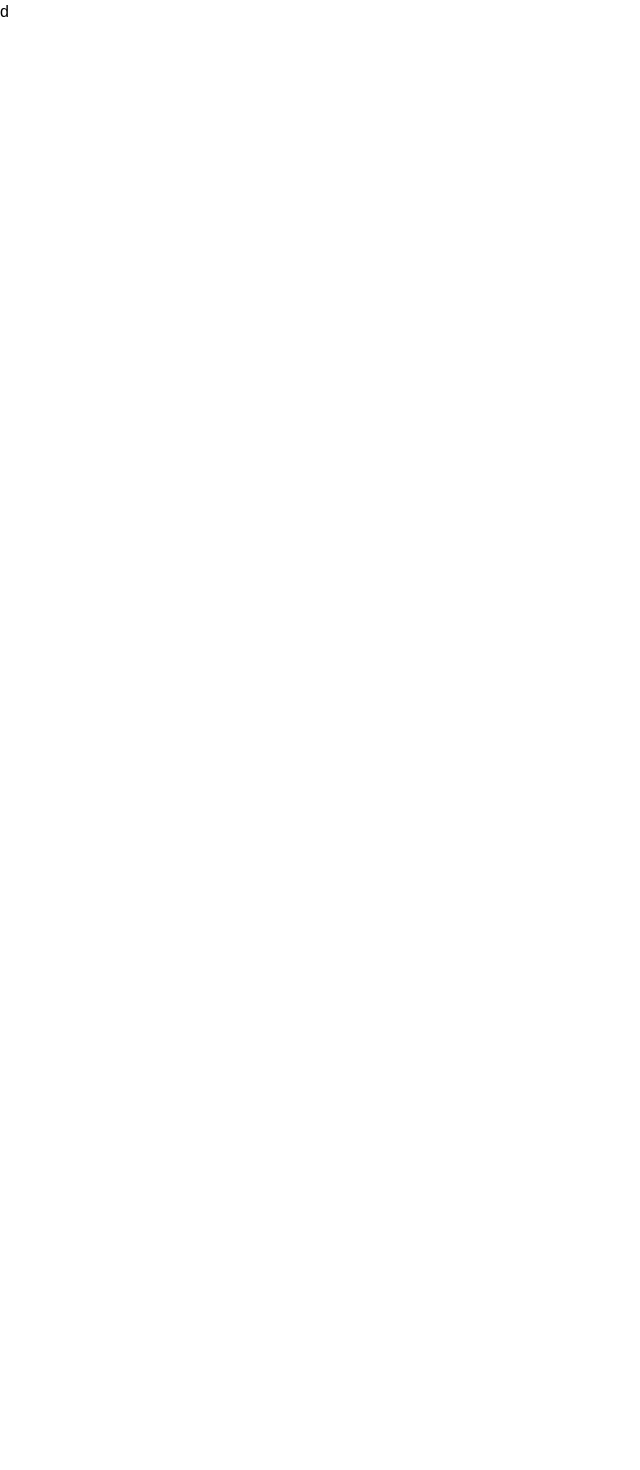
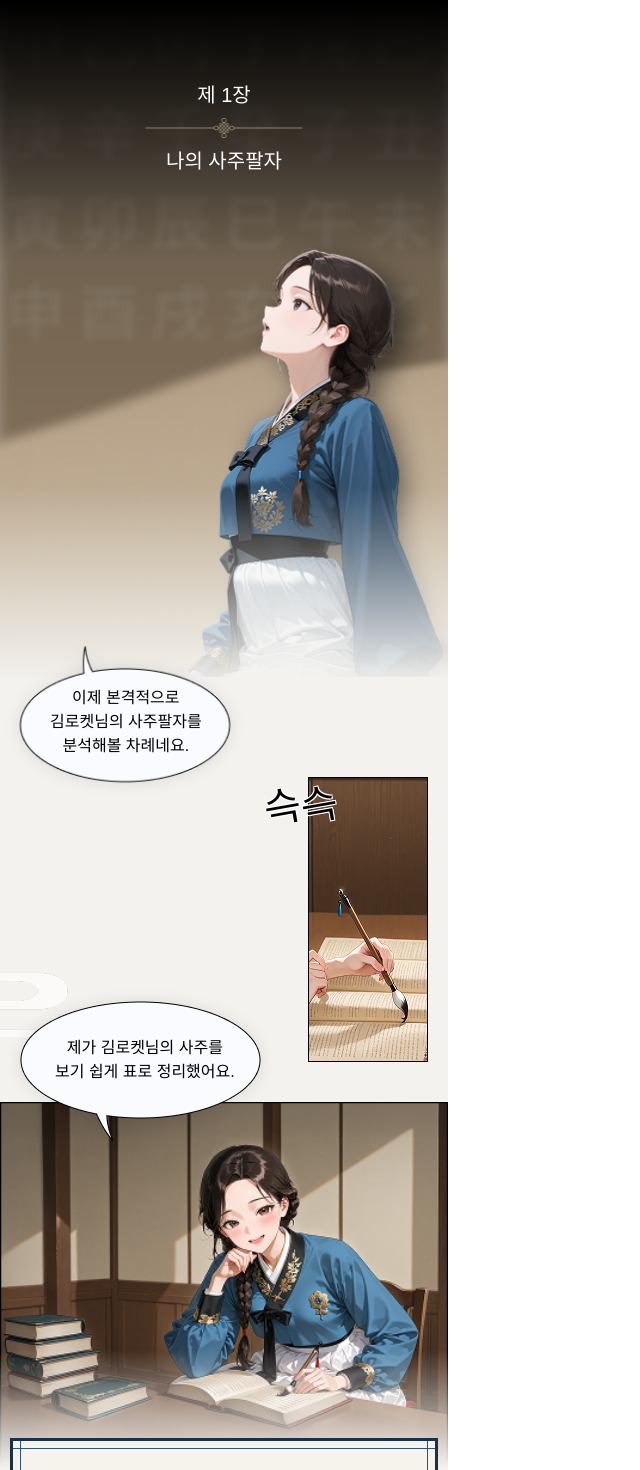
Before and after one commit to saiani1/rocket-ai-test, a Next.js app: page / in a window 1280 px wide. Shown: the top 1470 px of the page, without its empty margins (0-640 px from the left). Before the commit the page ends 800 px from the top, so only its background shows below. Built offline with nearby package versions, Linux system fonts and the light colour scheme; a web font is replaced by a local one.

Commit message:
페이지 UI완성

```diff
--- a/pages/index.tsx
+++ b/pages/index.tsx
@@ -1,7 +1,78 @@
+import SajuTable from "@/components/SajuTable";
+import { backgroundText, sajuText, userData } from "@/data/dummyData";
+
 const Home = () => {
   return (
-    <div>
-      <p>d</p>
+    <div className="relative pb-[80px] max-w-md h-max bg-[#f3f2ef] overflow-hidden">
+      <div className="relative h-[677px] overflow-hidden">
+        <div className="absolute ml-[-10px] mt-[-10px] w-[calc(100%+20px)] h-full bg-linear-to-b from-gradient-start to-gradient-end blur-[10px]" />
+        <div className="absolute w-full h-[261px] bg-gradient-to-b from-black to-black/0 z-200" />
+        <div className="absolute left-1/2 transform -translate-x-1/2 text-center text-white/10 text-[3.75rem] leading-[1.5] tracking-[0.8rem] whitespace-pre blur-[3.5px] z-100">
+          <p>{backgroundText}</p>
+        </div>
+        <div className="absolute top-[80px] left-1/2 transform -translate-x-1/2 flex flex-col gap-y-2 z-200">
+          <h1 className="text-white text-center text-[1.25rem]">제 1장</h1>
+          <img src="/title-line.png" />
+          <h2 className="text-white text-center text-[1.25rem]">
+            나의 사주팔자
+          </h2>
+        </div>
+        <img
+          src="/woman.png"
+          className="absolute bottom-0 right-0 w-[300px] z-200"
+        />
+        <div>
+          <img
+            src="/background-gradient1.png"
+            className="absolute bottom-[-100px] left-[-20px] w-[345.65px] h-[336.32] z-1"
+          />
+          <img
+            src="/background-gradient2.png"
+            className="absolute bottom-[15px] right-0 w-[418px] h-[313px]"
+          />
+        </div>
+        <div className="absolute bottom-[-10px] w-full h-[200px] bg-gradient-to-b from-gradient-bottom/0 to-gradient-bottom z-300" />
+      </div>
+      <div className="relative">
+        <div className="absolute top-[-50px] z-300">
+          <img src="/text-ballon-bottom.png" className="w-[250px]" />
+          <p className="absolute bottom-[45px] left-[50px] text-center">
+            이제 본격적으로
+            <br />
+            {userData.name}님의 사주팔자를
+            <br />
+            분석해볼 차례네요.
+          </p>
+        </div>
+        <div className="flex justify-between pt-[100px]">
+          <img
+            src="/middle-left-img.png"
+            className="mt-[140px] w-153px h-[120px]"
+          />
+          <div className="absolute right-[110px] flex text-[40px]">
+            <p className="skew-x-[-15] rotate-[-10deg] text-shadow-outline">
+              슥
+            </p>
+            <p className="mt-[-2px] skew-x-[-15] rotate-[-10deg] text-shadow-outline">
+              슥
+            </p>
+          </div>
+          <img src="/middle-right-img.jpg" className="pr-[20px]" />
+        </div>
+      </div>
+      <div className="relative mt-[40px]">
+        <div className="relative">
+          <img src="/text-ballon-top.png" className="absolute top-[-120px]" />
+          <p className="absolute bottom-[18px] left-[55px] text-center">
+            제가 {userData.name}님의 사주를
+            <br />
+            보기 쉽게 표로 정리했어요.
+          </p>
+        </div>
+        <img src="/bottom-full-img.png" className="w-full" />
+        <div className="absolute bottom-0 w-full h-[118px] bg-gradient-to-b from-gradient-bottom/0 to-gradient-bottom z-200" />
+      </div>
+      <SajuTable sajuData={sajuText} userData={userData} />
     </div>
   );
 };
```
